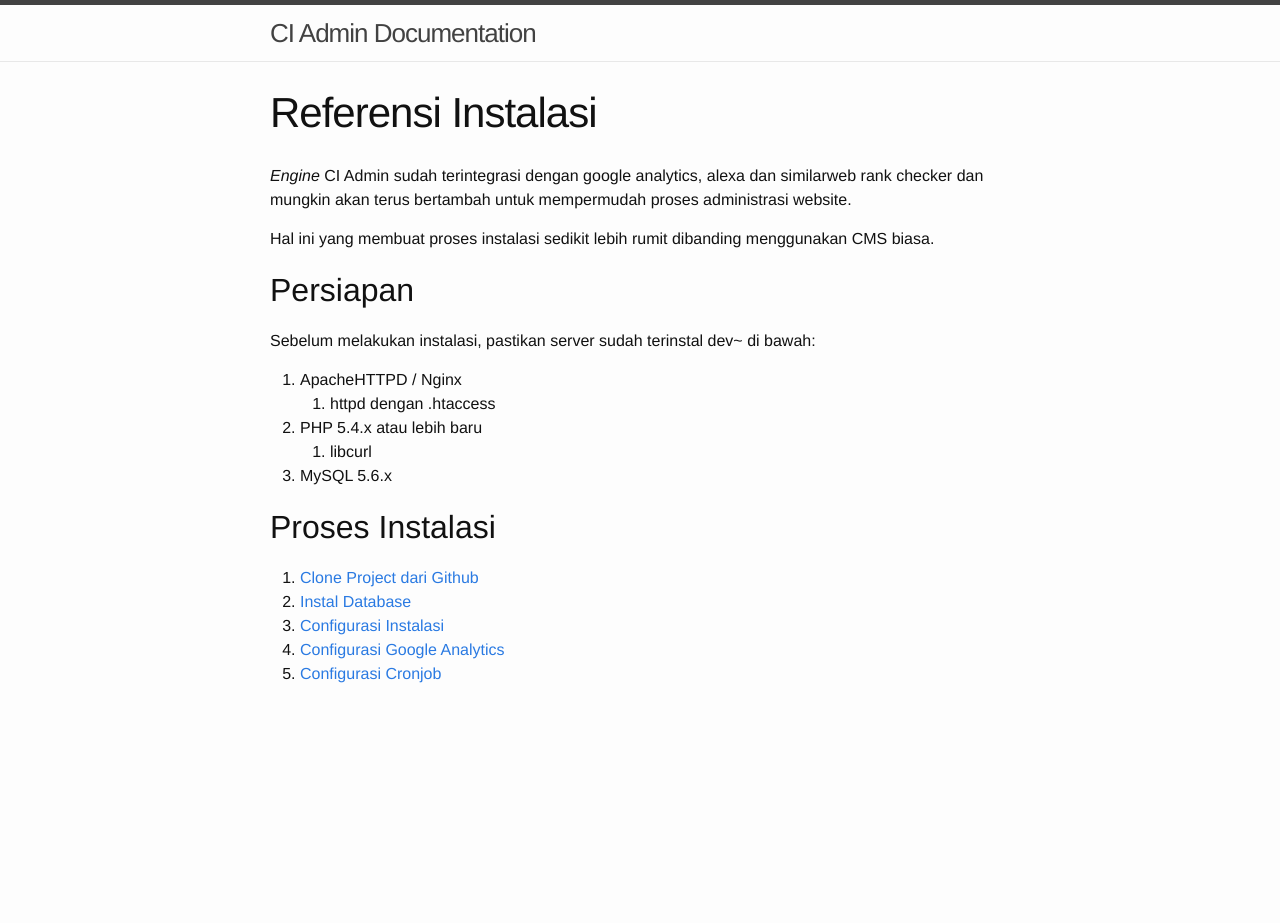
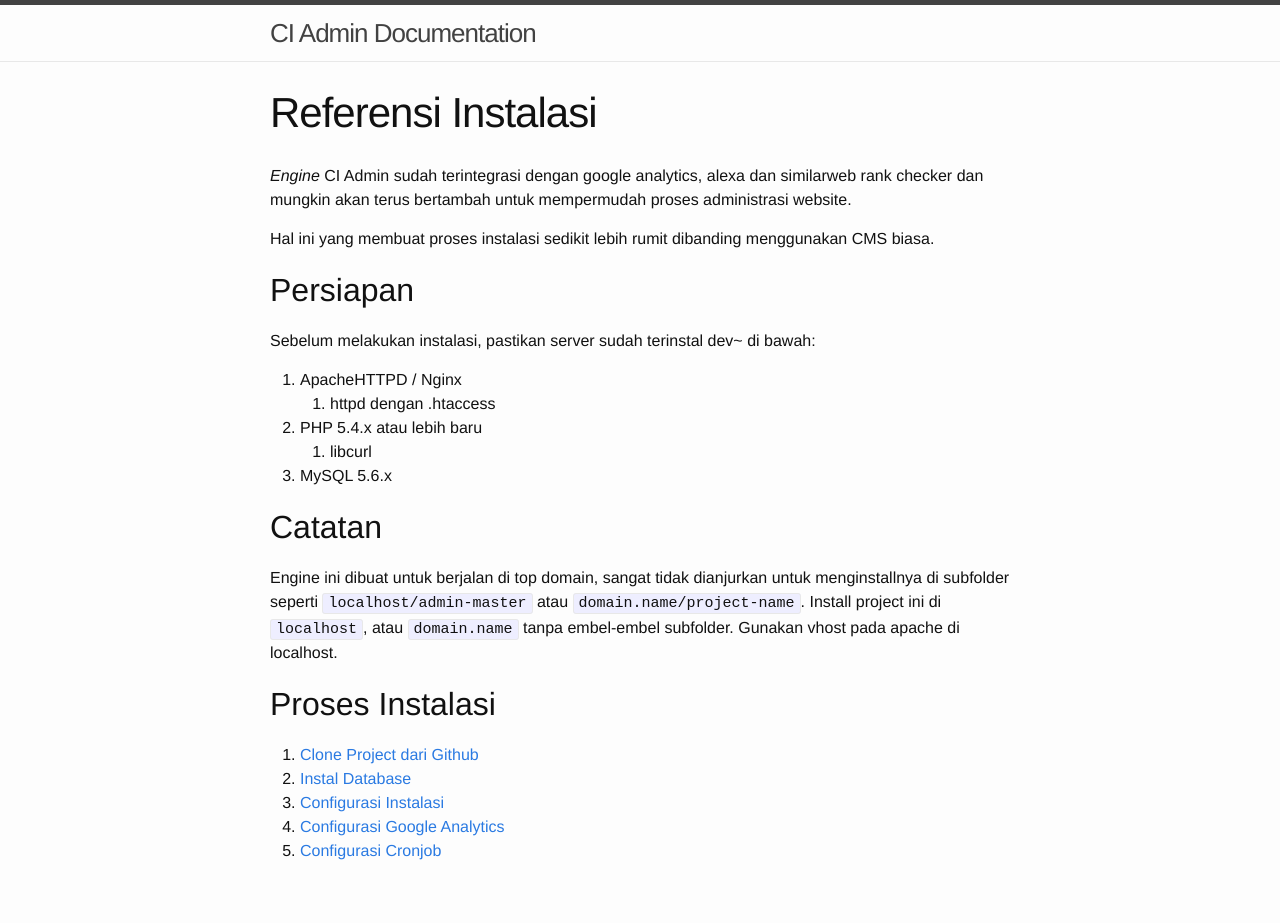
Before and after one commit to iqbalfn/admin, a Jekyll site: the page built from _posts/2000-12-31-referensi-instalasi.md, in a window 1280 px wide. Built offline with Jekyll 4.4.1, drawn with Linux system fonts in a browser that asks for light colours; before the commit the page ends 900 px from its top, so only the background shows below that.

```diff
--- a/_posts/2000-12-31-referensi-instalasi.md
+++ b/_posts/2000-12-31-referensi-instalasi.md
@@ -21,6 +21,13 @@ Sebelum melakukan instalasi, pastikan server sudah terinstal dev~ di bawah:
     1. libcurl
 3. MySQL 5.6.x
 
+## Catatan
+
+Engine ini dibuat untuk berjalan di top domain, sangat tidak dianjurkan untuk menginstallnya
+di subfolder seperti `localhost/admin-master` atau `domain.name/project-name`. Install
+project ini di `localhost`, atau `domain.name` tanpa embel-embel subfolder. Gunakan vhost
+pada apache di localhost.
+
 ## Proses Instalasi
 
 1. [Clone Project dari Github]({{ site.baseurl }}{% post_url 2000-12-30-clone-project-dari-github %})
```
Also changed, not shown: _posts/2000-12-30-clone-project-dari-github.md (+5 -22 lines), _posts/2006-12-30-generator-model.md (+18 -2 lines).
